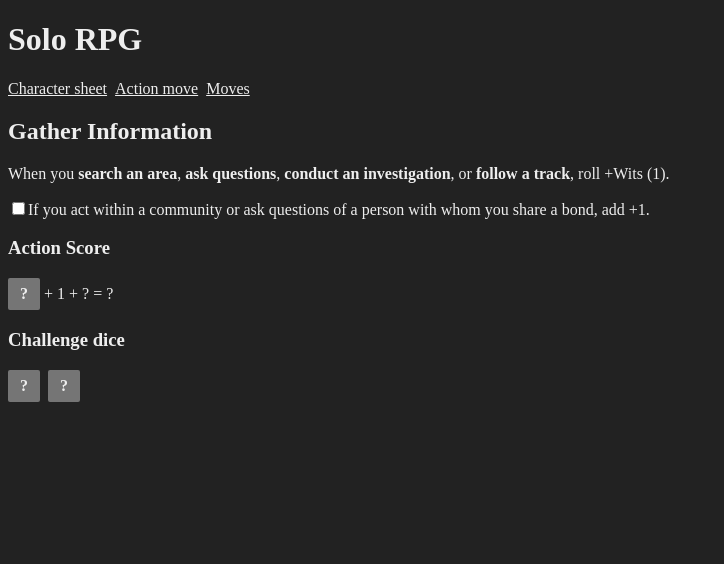
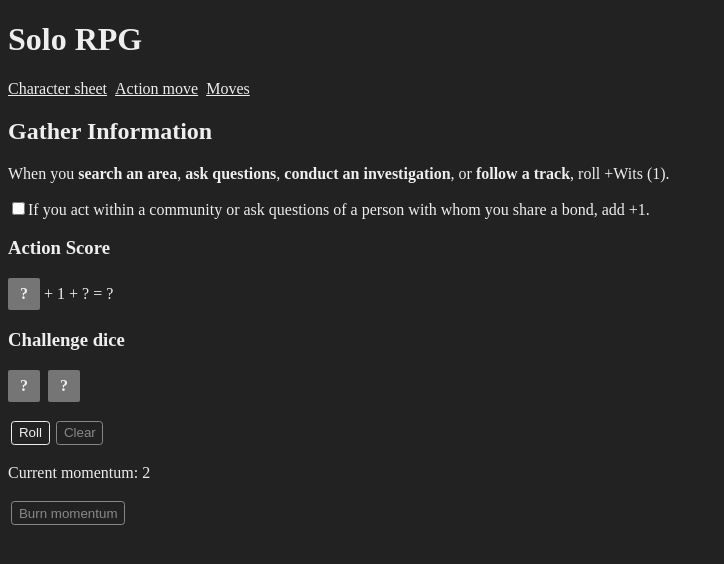
Before and after one commit to merly267/solo-rpg, a Vue app: page /#/moves/gather-information in a window 1280 px wide. Shown: the top 564 px of the page, without its empty margins (0-724 px from the left). Built offline with nearby package versions, Linux system fonts and the light colour scheme.

Commit message:
Add roll + burn momentum to action move component

```diff
--- a/src/components/ActionMove.vue
+++ b/src/components/ActionMove.vue
@@ -1,6 +1,10 @@
 <script setup>
+import { computed, ref } from 'vue'
 import ActionDie from '@/components/ActionDie.vue'
 import ChallengeDice from '@/components/ChallengeDice.vue'
+import { useMomentumStore } from '@/stores/MomentumStore'
+import AdjustMomentum from '@/components/AdjustMomentum.vue'
+import { actionDie, challengeDice, clear, roll } from '@/composables/useDiceStore.js'
 const props = defineProps({
   title: {
     type: String
@@ -12,6 +16,84 @@
     type: Number
   }
 })
+
+const momentumStore = useMomentumStore()
+
+const actionScore = computed(() => {
+  if (actionDie.value.result) {
+    if (actionDie.value.result + momentumStore.momentum == 0) {
+      actionDie.value.cancelled = true
+      return props.stat + props.adds
+    }
+    return actionDie.value.result + props.stat + props.adds
+  }
+  return null
+})
+
+const rollAllDice = () => {
+  clearAllDice()
+  challengeDice.value.forEach((die) => roll(die))
+  roll(actionDie.value)
+  checkSuccess()
+  checkCancellable()
+}
+
+const checkSuccess = () => {
+  challengeDice.value.forEach((die) => {
+    if (actionScore.value > die.result) {
+      die.isSuccess = true
+    } else {
+      die.isSuccess = false
+    }
+  })
+}
+
+const failures = computed(() => {
+  return challengeDice.value.filter((die) => die.isSuccess === false)
+})
+
+const checkCancellable = () => {
+  if (actionDie.value.result && momentumStore.momentum > 0) {
+    challengeDice.value.forEach((die) => {
+      if (!die.isSuccess && momentumStore.momentum > die.result) {
+        die.isCancellable = true
+      } else {
+        die.isCancellable = false
+      }
+    })
+  }
+}
+
+const anyCancellable = computed(() => {
+  return challengeDice.value.filter((die) => die.isCancellable === true)
+})
+
+const burnMomentum = () => {
+  anyCancellable.value.forEach((die) => {
+    die.result = null
+    die.isSuccess = null
+    die.isCancellable = null
+    die.cancelled = true
+  })
+  momentumStore.resetMomentum()
+}
+
+const anyClearable = computed(() => {
+  const challengeClearable = challengeDice.value.filter((die) => die.result)
+  if (challengeClearable.length && actionDie.value.result) {
+    return true
+  }
+  return false
+})
+
+const clearAllDice = () => {
+  challengeDice.value.forEach((die) => clear(die))
+  clear(actionDie.value)
+}
+
+const clearAll = () => {
+  clearAllDice()
+}
 </script>
 <template>
   <h2>{{ title }}</h2>
@@ -27,5 +109,9 @@
     ><strong>{{ actionScore }}</strong></span
   >
   <span v-else>?</span>
+
   <ChallengeDice />
+  <button type="button" @click="rollAllDice()">Roll</button>
+  <button type="button" @click="clearAll()" :disabled="!anyClearable">Clear</button>
+  <AdjustMomentum :numberCancellable="anyCancellable.length" @burnMomentum="burnMomentum" />
 </template>
```
